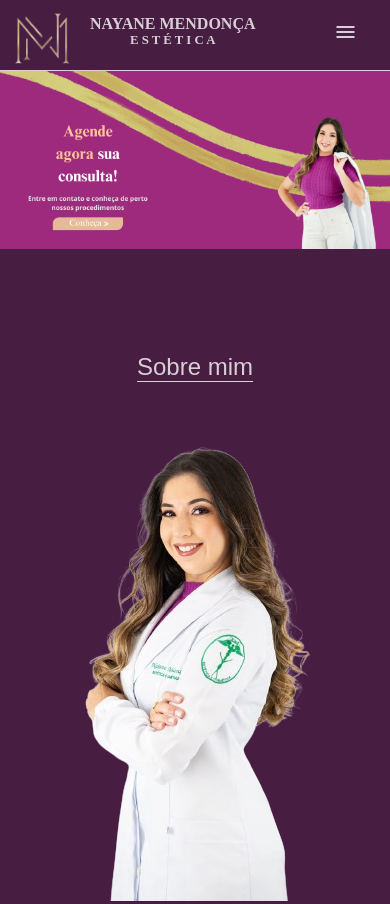
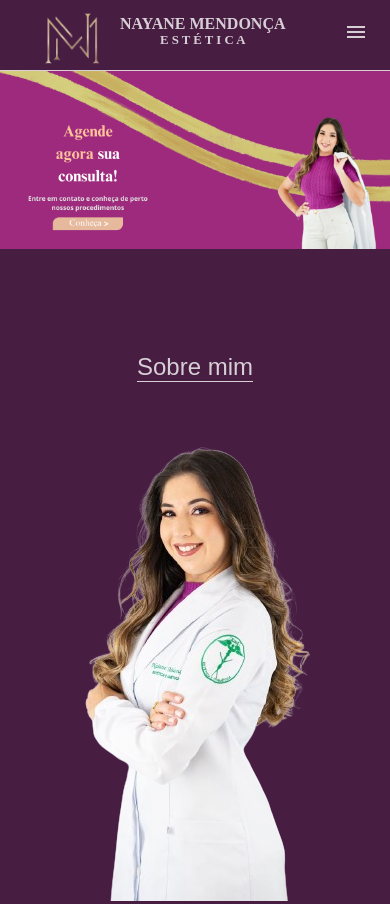
Before and after one commit to vitorio81/nayane-mendonca-estetica, a plain HTML site: page index.html in a window 390 px wide. Shown: the top 904 px of the page. Drawn offline with nearby package versions, Linux system fonts and the light colour scheme.

Commit message:
Update media-query.css

```diff
--- a/media-query.css
+++ b/media-query.css
@@ -9,15 +9,17 @@
         left: 0;
         width: 100%;
         z-index: 1000;
+
     }
     header > img{
-        margin-left: 0px;
+        margin-left: 30px;
         width: 90px;
     }
 
     header > h1{
         font-size: 1rem;
         margin-top: 15px;
+
     }
 
     header > h1 > p {
@@ -26,7 +28,7 @@
 
     header > #burguer{
         display: block;
-        margin-left: 20%;
+        margin-left: 15%;
         margin-top: 20px;
     }
 
```
